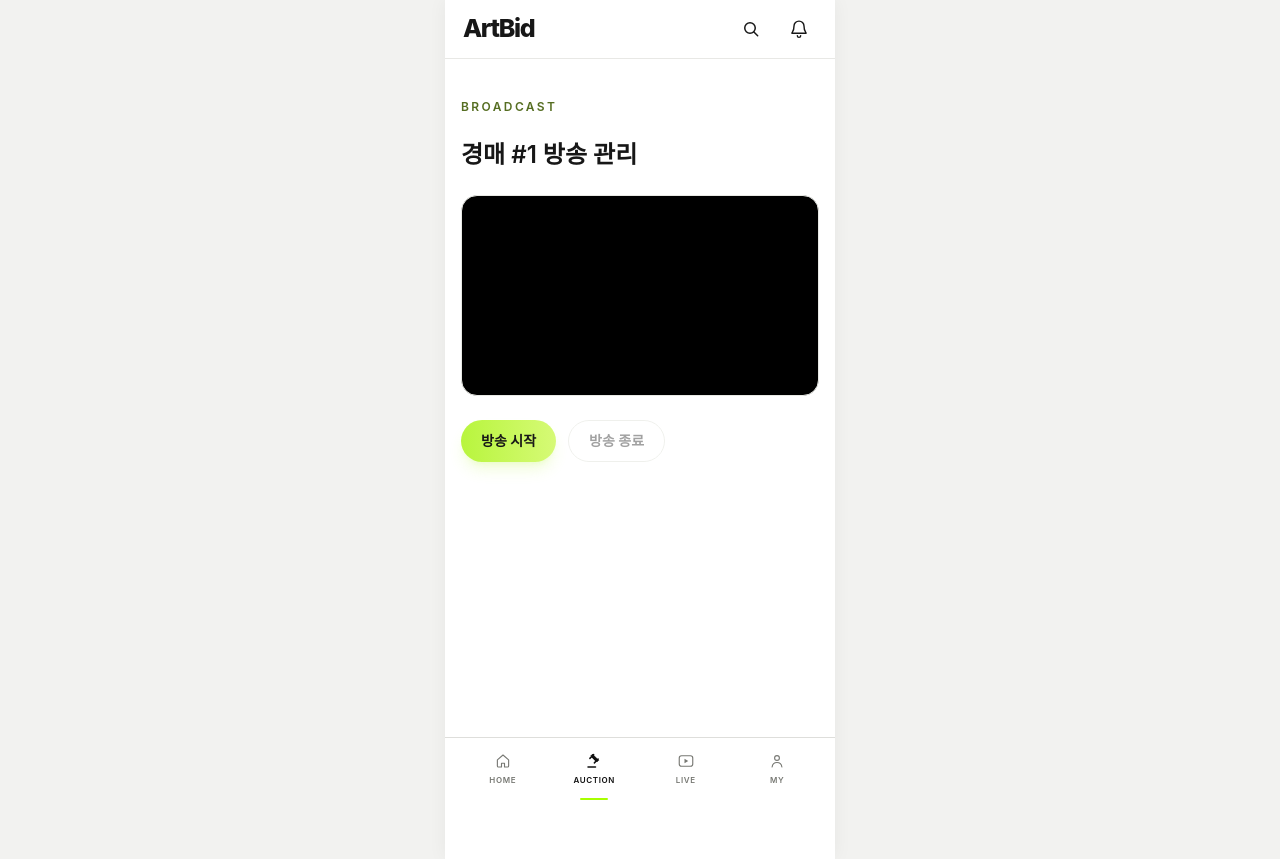
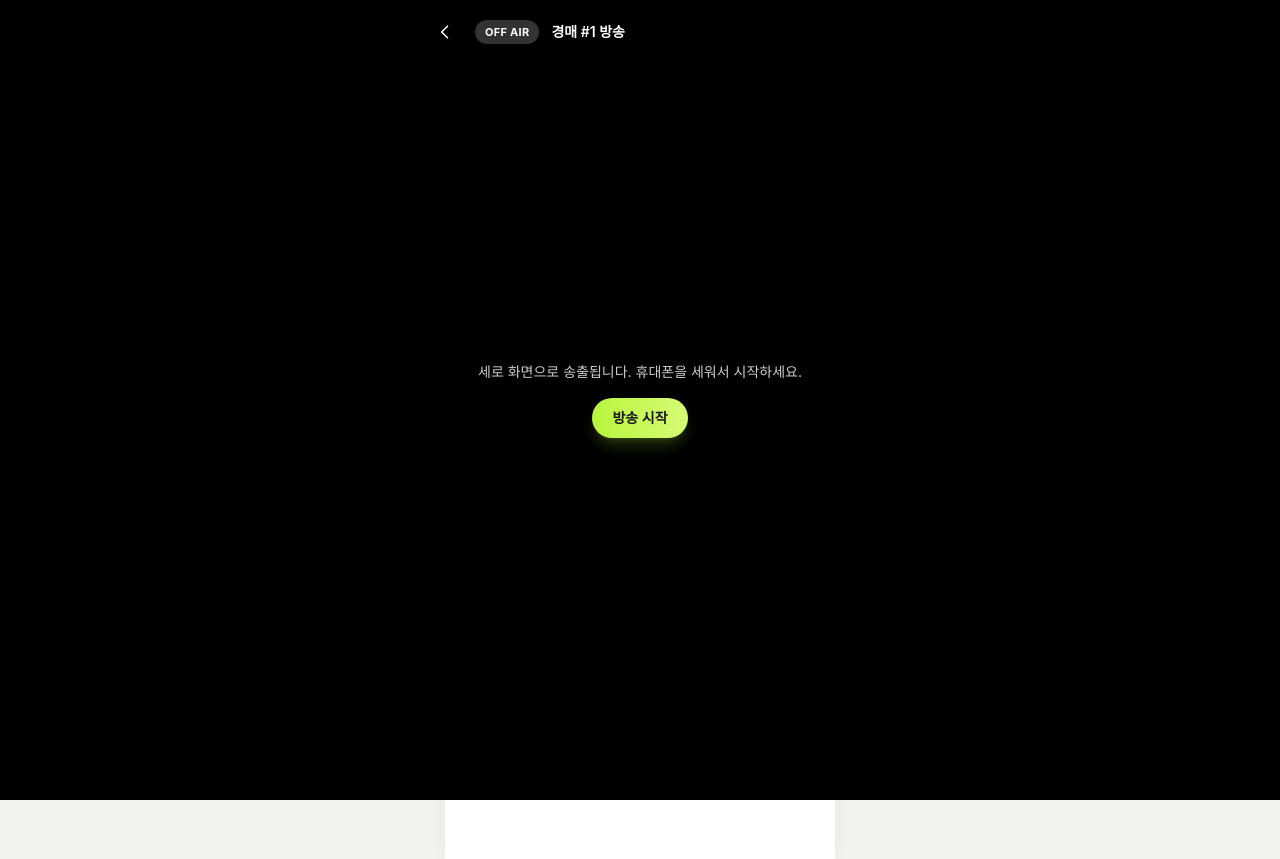
Before and after one commit to 2026-F/frontend, a Next.js app in the folder frontend/: page /auctions/1/stream in a window 1280 px wide. Built offline with nearby package versions, Linux system fonts and the light colour scheme; no server answers; a web font is replaced by a local one.

Commit message:
feat: 방송 송출을 세로(9:16) 촬영과 전체 화면 미리보기로 변경
카메라를 720x1280 세로 비율로 요청하고 송출 화면도 세로 전체 화면으로 바꾼다. 시작, 종료, 공유(링크와 QR)는 영상 위에 올린다.

```diff
--- a/frontend/src/app/auctions/[id]/stream/page.tsx
+++ b/frontend/src/app/auctions/[id]/stream/page.tsx
@@ -3,10 +3,20 @@
 // 브라우저 상호작용이 필요하니까 맨 위에 "use client"를 붙여서 "이 파일은 브라우저에서 실행되는 컴포넌트다"라고 선언해야 함.
 
 import { useEffect, useRef, useState } from "react";
+import Link from "next/link";
 import { useParams } from "next/navigation";
 import { endStream, issueStageToken, qrCodeUrl, startStream } from "@/lib/api";
+import LivePortraitShell, { LiveBadge, LiveScrim } from "@/components/live/LivePortraitShell";
 import type { Livestream } from "@/types";
 import type { Stage as IvsStage } from "amazon-ivs-web-broadcast";
+
+// 쇼츠처럼 세로(9:16)로 찍는다. ideal이라 카메라가 못 맞추면 가까운 값으로 열리고,
+// 그 경우에도 미리보기와 시청 화면이 object-cover로 가운데를 잘라 세로를 채운다.
+const PORTRAIT_VIDEO: MediaTrackConstraints = {
+  width: { ideal: 720 },
+  height: { ideal: 1280 },
+  aspectRatio: { ideal: 9 / 16 },
+};
 
 export default function StreamManagePage() {
   // URL이 /auctions/1/stream 이면 params.id === "1" (문자열)이 들어옴.
@@ -16,11 +26,13 @@ export default function StreamManagePage() {
   const [stream, setStream] = useState<Livestream | null>(null);
   const [loading, setLoading] = useState(false);
   const [error, setError] = useState<string | null>(null);
+  const [showShare, setShowShare] = useState(false);
 
   const videoRef = useRef<HTMLVideoElement>(null);
   const stageRef = useRef<IvsStage | null>(null);
   const mediaStreamRef = useRef<MediaStream | null>(null);
 
+  const isLive = stream?.status === "LIVE";
   const watchUrl =
     typeof window !== "undefined" ? `${window.location.origin}/auctions/${auctionId}/watch` : "";
 
@@ -29,7 +41,7 @@ export default function StreamManagePage() {
   const joinStageAsPublisher = async () => {
     const { Stage, LocalStageStream, SubscribeType } = await import("amazon-ivs-web-broadcast");
 
-    const mediaStream = await navigator.mediaDevices.getUserMedia({ video: true, audio: true });
+    const mediaStream = await navigator.mediaDevices.getUserMedia({ video: PORTRAIT_VIDEO, audio: true });
     mediaStreamRef.current = mediaStream;
     if (videoRef.current) {
       videoRef.current.srcObject = mediaStream;
@@ -84,6 +96,7 @@ export default function StreamManagePage() {
       leaveStage();
       await endStream(auctionId);
       setStream((prev) => (prev ? { ...prev, status: "ENDED" } : prev));
+      setShowShare(false);
     } catch (e: any) {
       setError(e.response?.data?.message ?? "방송 종료에 실패했습니다.");
     } finally {
@@ -98,38 +111,69 @@ export default function StreamManagePage() {
   }, []);
 
   return (
-    <div className="container-page py-10">
-      <div className="mx-auto flex max-w-xl flex-col gap-6">
-        <p className="eyebrow text-[#566e22]">Broadcast</p>
-        <h1 className="font-display text-2xl font-semibold text-[#171717]">경매 #{auctionId} 방송 관리</h1>
+    <LivePortraitShell>
+      <video ref={videoRef} autoPlay muted playsInline className="absolute inset-0 h-full w-full object-cover" />
+      <LiveScrim />
 
-        <div className="aspect-video w-full overflow-hidden rounded-2xl border border-[#e8e9e4] bg-black">
-          <video ref={videoRef} autoPlay muted playsInline className="h-full w-full object-cover" />
+      <div className="absolute inset-x-0 top-0 flex items-center gap-3 px-4 pt-[max(14px,env(safe-area-inset-top))]">
+        <Link
+          href={`/auctions/${auctionId}`}
+          aria-label="경매로 돌아가기"
+          className="-ml-1 grid h-9 w-9 place-items-center rounded-full bg-black/30"
+        >
+          <svg viewBox="0 0 24 24" aria-hidden="true" className="h-5 w-5">
+            <path d="m15 5-7 7 7 7" fill="none" stroke="currentColor" strokeWidth="1.8" strokeLinecap="round" strokeLinejoin="round" />
+          </svg>
+        </Link>
+        <LiveBadge live={isLive} />
+        <p className="min-w-0 flex-1 truncate text-sm font-semibold">경매 #{auctionId} 방송</p>
+        {isLive && (
+          <>
+            <button
+              type="button"
+              onClick={() => setShowShare((value) => !value)}
+              className="rounded-full bg-black/40 px-3 py-1.5 text-xs font-semibold"
+            >
+              공유
+            </button>
+            <button
+              type="button"
+              onClick={handleEnd}
+              disabled={loading}
+              className="rounded-full bg-[#e0443e] px-3 py-1.5 text-xs font-semibold disabled:opacity-40"
+            >
+              종료
+            </button>
+          </>
+        )}
+      </div>
+
+      {isLive && showShare && (
+        <div className="absolute inset-x-4 top-[72px] rounded-2xl bg-black/70 p-4 text-sm backdrop-blur">
+          <p className="font-semibold">참여자 시청 링크</p>
+          <a href={watchUrl} target="_blank" className="break-all text-[#d6fa76] underline">
+            {watchUrl}
+          </a>
+          <img src={qrCodeUrl(auctionId)} alt="시청 페이지 QR 코드" className="mt-3 rounded bg-white p-2" width={140} height={140} />
         </div>
+      )}
 
-        <div className="flex gap-3">
-          <button onClick={handleStart} disabled={loading || stream?.status === "LIVE"} className="btn-primary">
-            방송 시작
-          </button>
-          <button onClick={handleEnd} disabled={loading || stream?.status !== "LIVE"} className="btn-outline">
-            방송 종료
+      {!isLive && (
+        <div className="absolute inset-x-6 top-1/2 flex -translate-y-1/2 flex-col items-center gap-4 text-center">
+          <p className="text-sm text-white/80">
+            {stream?.status === "ENDED" ? "방송을 종료했습니다." : "세로 화면으로 송출됩니다. 휴대폰을 세워서 시작하세요."}
+          </p>
+          <button onClick={handleStart} disabled={loading} className="btn-primary">
+            {loading ? "준비 중..." : "방송 시작"}
           </button>
         </div>
+      )}
 
-        {error && <p className="text-sm text-[#e0443e]">{error}</p>}
-
-        {stream && stream.status === "LIVE" && (
-          <div className="card-surface flex flex-col gap-4 p-5 text-sm">
-            <div>
-              <p className="font-semibold text-[#171717]">참여자 시청 링크</p>
-              <a href={watchUrl} target="_blank" className="break-all text-[#566e22] underline">
-                {watchUrl}
-              </a>
-              <img src={qrCodeUrl(auctionId)} alt="시청 페이지 QR 코드" className="mt-2 rounded bg-white p-2" width={180} height={180} />
-            </div>
-          </div>
-        )}
-      </div>
-    </div>
+      {error && (
+        <p className="absolute inset-x-4 bottom-[max(16px,env(safe-area-inset-bottom))] rounded-xl bg-[#e0443e]/90 px-4 py-2.5 text-center text-sm">
+          {error}
+        </p>
+      )}
+    </LivePortraitShell>
   );
 }
```
